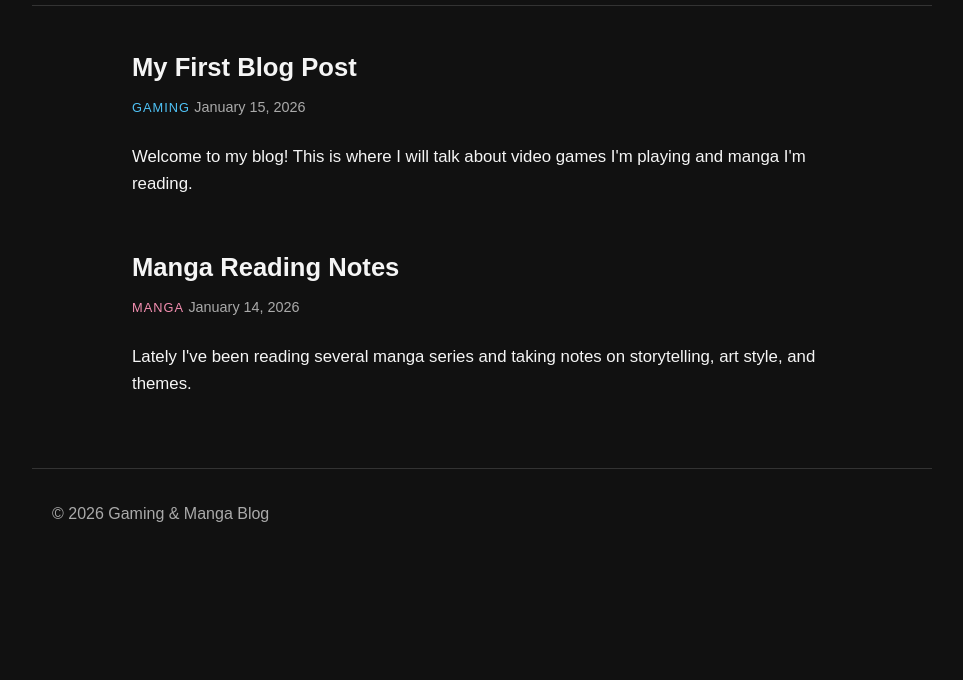
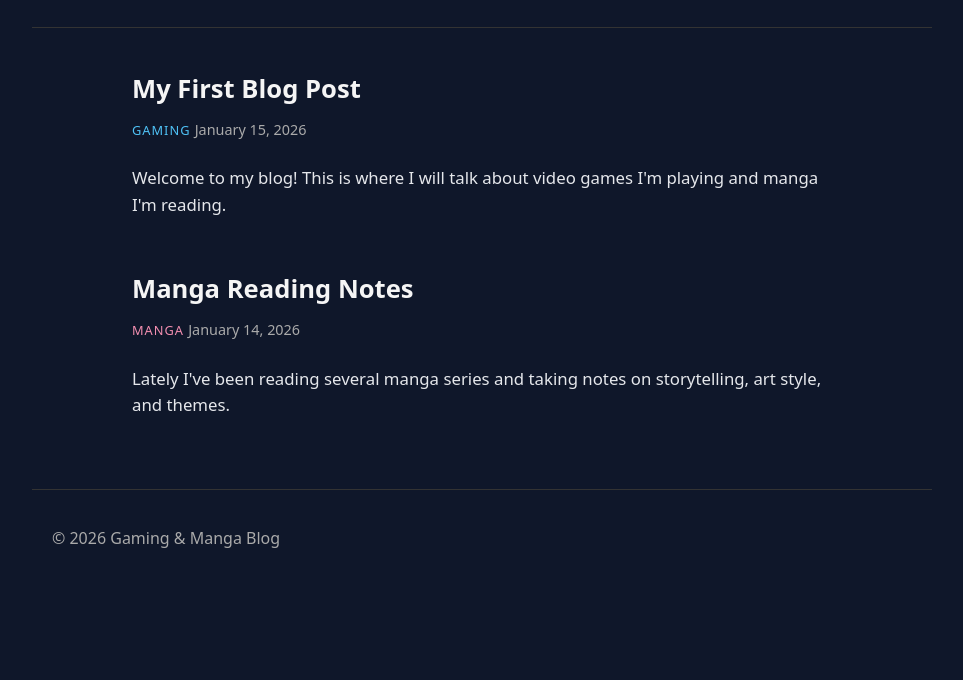
Before and after one commit to MrHodwalker/my-blog, a plain HTML site: page index.html in a window 1280 px wide. Shown: the part 120-800 px from the top of the page, without its empty margins (158-1121 px from the left). Drawn offline with Linux system fonts and the light colour scheme.

Commit message:
Update styles.css
Improve base layout and colors

```diff
--- a/css/styles.css
+++ b/css/styles.css
@@ -1,8 +1,9 @@
 body{
-    background-color: #111;
-    color: #f5f5f5;
-    font-family: Arial, Helvetica, sans-serif;
     margin: 0;
+    font-family: system-ui, -apple-system, BlinkMacSystemFont, "Segoe UI", sans-serif;
+    background-color: #0f172a;
+    color: #e5e7eb;
+    line-height: 1.6;
 }
 
 header{
```
